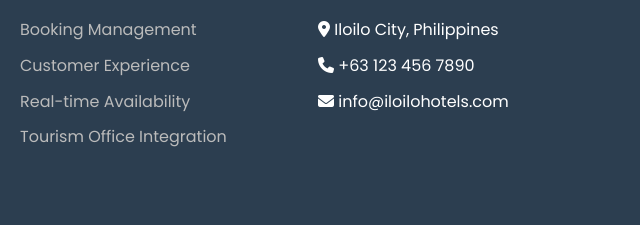
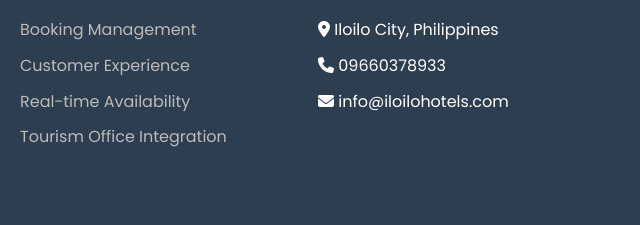
Before and after one commit to joeren154/ventura, a plain HTML site: page index.html in a window 1280 px wide. Shown: the part 3055-3280 px from the top of the page, 640-1280 px from the left. Drawn offline with nearby package versions, Linux system fonts and the light colour scheme.

Commit message:
Add files via upload

```diff
--- a/index.html
+++ b/index.html
@@ -160,7 +160,7 @@
                     <h3>Contact Us</h3>
                     <ul class="footer-links">
                         <li><i class="fas fa-map-marker-alt"></i> Iloilo City, Philippines</li>
-                        <li><i class="fas fa-phone"></i> +63 123 456 7890</li>
+                        <li><i class="fas fa-phone"></i> 09660378933</li>
                         <li><i class="fas fa-envelope"></i> info@iloilohotels.com</li>
                     </ul>
                 </div>
```
